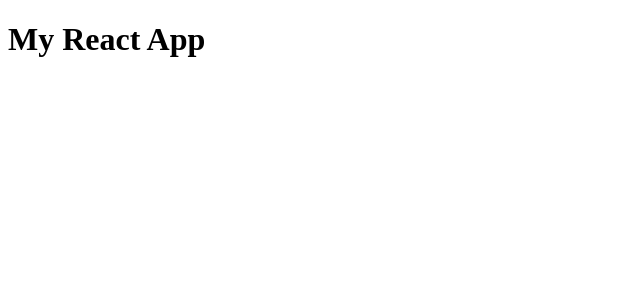
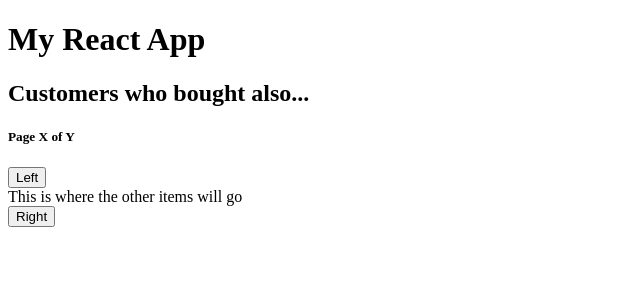
Before and after one commit to Quaran-Team/client-Amazin, a React app: page / in a window 1280 px wide. Shown: the top 300 px of the page, without its empty margins (0-640 px from the left). Built offline with nearby package versions, Linux system fonts and the light colour scheme.

Commit message:
added CWBA cmpnt to AppJS and created CWBA cmpt

```diff
--- a/src/components/App.js
+++ b/src/components/App.js
@@ -1,10 +1,12 @@
 import React, { Component } from 'react';
+import CWBA from './CustomersWhoBoughtAlso'
 
 class App extends Component {
     render(){
         return(
             <div>
                 <h1>My React App</h1>
+                <CWBA/>
             </div>
         )
     }
--- /dev/null
+++ b/src/components/CustomersWhoBoughtAlso.js
@@ -0,0 +1,23 @@
+import React, { Component } from 'react';
+
+class CWBA extends Component {
+    render(){
+        return(
+            <div>
+                <h2>
+                    Customers who bought also...
+                </h2>
+                <h5>
+                    Page X of Y
+                </h5>
+                <button>Left</button>
+                <div>
+                    This is where the other items will go
+                </div>
+                <button>Right</button>
+            </div>
+        )
+    }
+}
+
+export default CWBA;
```
